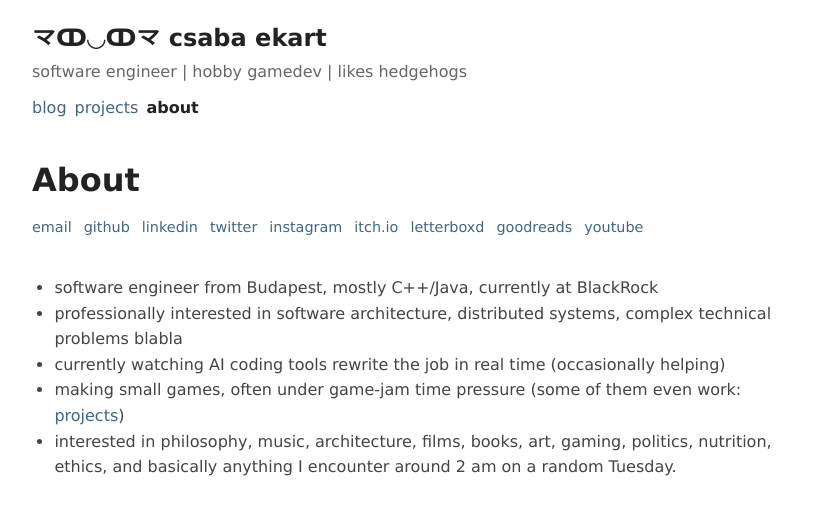
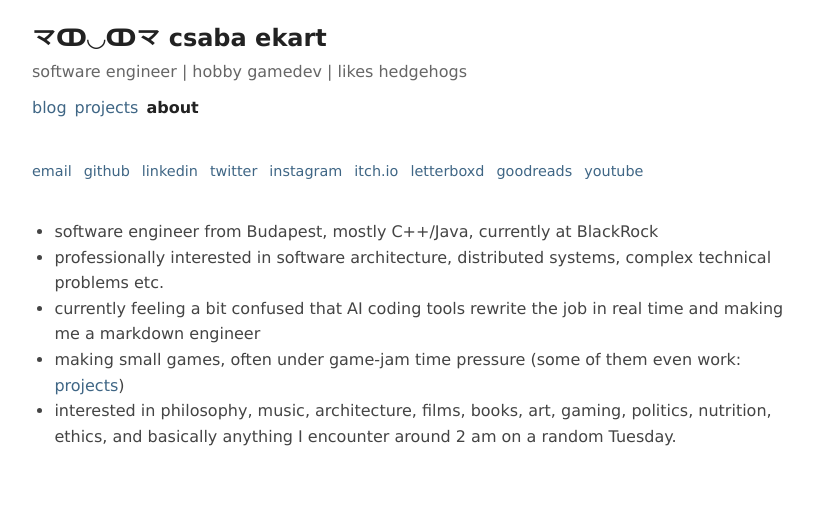
Before and after one commit to ekaktusz/ekaktusz.github.io, a Jekyll site: the page built from about.md, in a window 1280 px wide. Shown: the top 515 px of the page, without its empty margins (228-1041 px from the left). Built offline with Jekyll 4.4.1, drawn with Linux system fonts in a browser that asks for light colours.

Commit message:
improvements

```diff
--- a/_layouts/page.html
+++ b/_layouts/page.html
@@ -3,6 +3,8 @@ layout: default
 ---
 
 <article>
+  {% unless page.hide_title %}
   <h1>{{ page.title }}</h1>
+  {% endunless %}
   {{ content }}
 </article>
--- a/about.md
+++ b/about.md
@@ -1,13 +1,14 @@
 ---
 layout: page
 title: About
+hide_title: true
 permalink: /about/
 ---
 
 {% include contact-links.html %}
 
 - software engineer from Budapest, mostly C++/Java, currently at BlackRock
-- professionally interested in software architecture, distributed systems, complex technical problems blabla
-- currently watching AI coding tools rewrite the job in real time (occasionally helping)
+- professionally interested in software architecture, distributed systems, complex technical problems etc.
+- currently feeling a bit confused that AI coding tools rewrite the job in real time and making me a markdown engineer
 - making small games, often under game-jam time pressure (some of them even work: [projects](/projects/))
 - interested in philosophy, music, architecture, films, books, art, gaming, politics, nutrition, ethics, and basically anything I encounter around 2 am on a random Tuesday.
```
Also changed, not shown: projects.md (+1 -0 lines).
